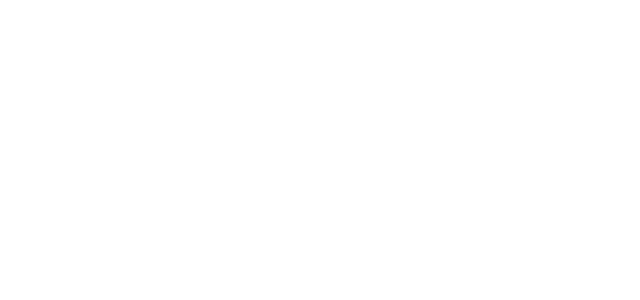
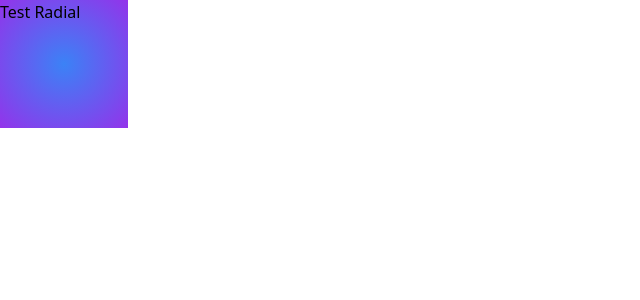
Before and after one commit to Emeenent14/safeswap-v2_nextjs, a Next.js app: page / in a window 1280 px wide. Shown: the top 300 px of the page, without its empty margins (0-640 px from the left). Built offline with nearby package versions, Linux system fonts and the light colour scheme.

Commit message:
downgraded tailwind to version 3. it is more customizable with the tailwind.config and a lot more stable

```diff
--- a/package.json
+++ b/package.json
@@ -23,7 +23,7 @@
     "eslint": "^9",
     "eslint-config-next": "15.4.6",
     "postcss": "^8.5.6",
-    "tailwindcss": "^4.1.12",
+    "tailwindcss": "^3.4.0",
     "typescript": "^5"
   }
 }
--- /dev/null
+++ b/postcss.config.js
@@ -0,0 +1,6 @@
+module.exports = {
+  plugins: {
+    tailwindcss: {},
+    autoprefixer: {},
+  },
+}
--- a/src/app/globals.css
+++ b/src/app/globals.css
@@ -1,10 +1,3 @@
-@import "tailwindcss";
-
-@theme {
-  --color-primary: #3b82f6;
-  --color-secondary: #8b5cf6;
-
-  /* Custom gradients */
-  --gradient-radial: radial-gradient(var(--tw-gradient-stops));
-  --gradient-conic: conic-gradient(from 180deg at 50% 50%, var(--tw-gradient-stops));
-}
+@tailwind base;
+@tailwind components;
+@tailwind utilities;
--- a/src/app/page.tsx
+++ b/src/app/page.tsx
@@ -2,9 +2,8 @@ import Image from "next/image";
 
 export default function Home() {
   return (
-  // Use custom colors
-<div className="bg-[--color-primary] text-white p-4">
-  V4 Custom Color Test
+  <div className="h-32 w-32 bg-gradient-radial from-blue-500 to-purple-600">
+  Test Radial
 </div>
   );
 }
--- a/tailwind.config.js
+++ b/tailwind.config.js
@@ -4,18 +4,14 @@ module.exports = {
     './pages/**/*.{js,ts,jsx,tsx,mdx}',
     './components/**/*.{js,ts,jsx,tsx,mdx}',
     './app/**/*.{js,ts,jsx,tsx,mdx}',
-    './src/**/*.{js,ts,jsx,tsx,mdx}', // if using src directory
+    './src/**/*.{js,ts,jsx,tsx,mdx}',
   ],
   theme: {
     extend: {
-        colors: {
-      'test-color': '#ff6b9d', // Add this line
-    },
-        backgroundImage: {
+      backgroundImage: {
         'gradient-radial': 'radial-gradient(var(--tw-gradient-stops))',
-        'gradient-conic':
-          'conic-gradient(from 180deg at 50% 50%, var(--tw-gradient-stops))',
-    },
+        'gradient-conic': 'conic-gradient(from 180deg at 50% 50%, var(--tw-gradient-stops))',
+      },
     },
   },
   plugins: [],
```
Also changed, not shown: 1 other file (tests, documents, lock files or other folders).
